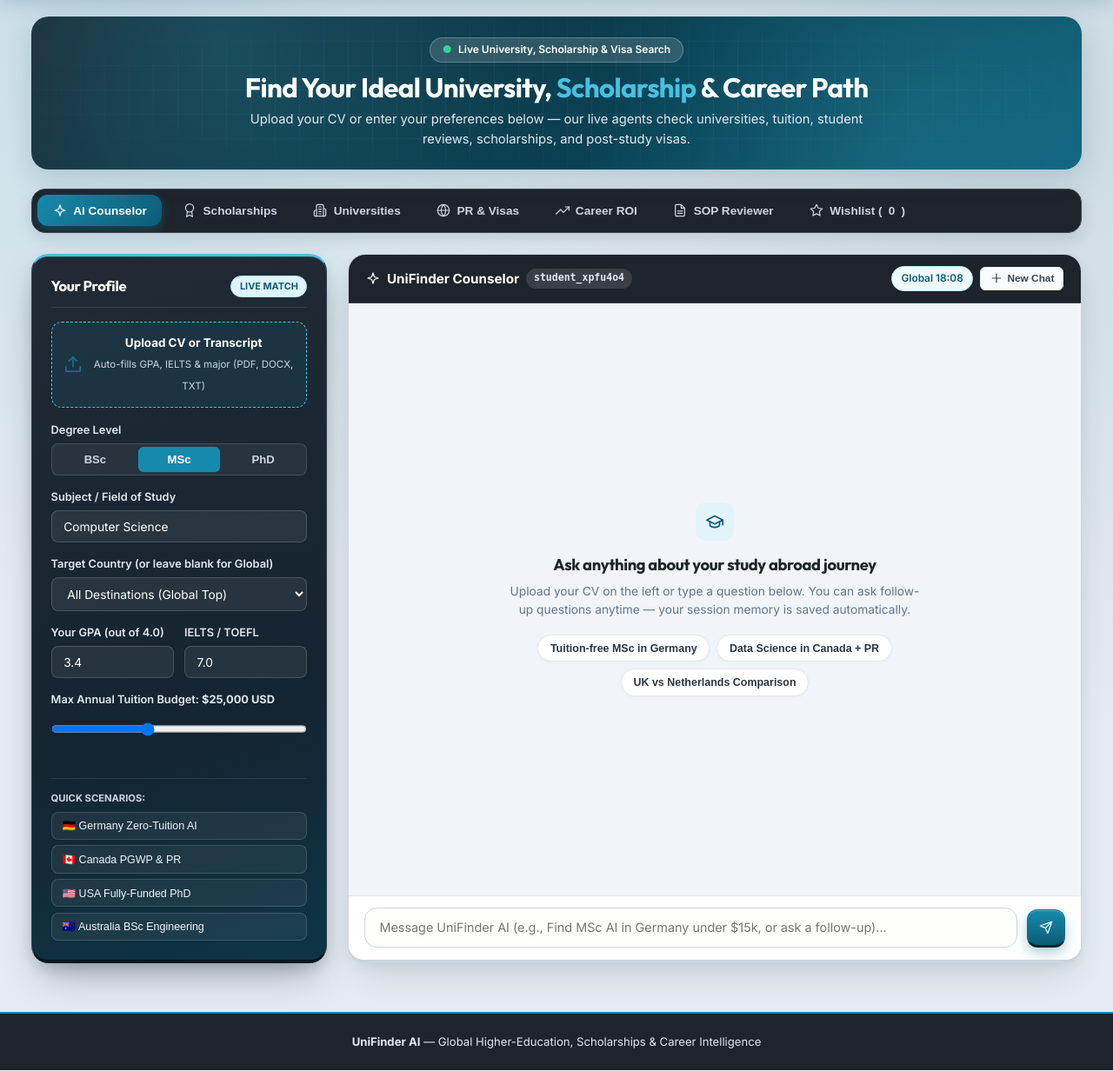
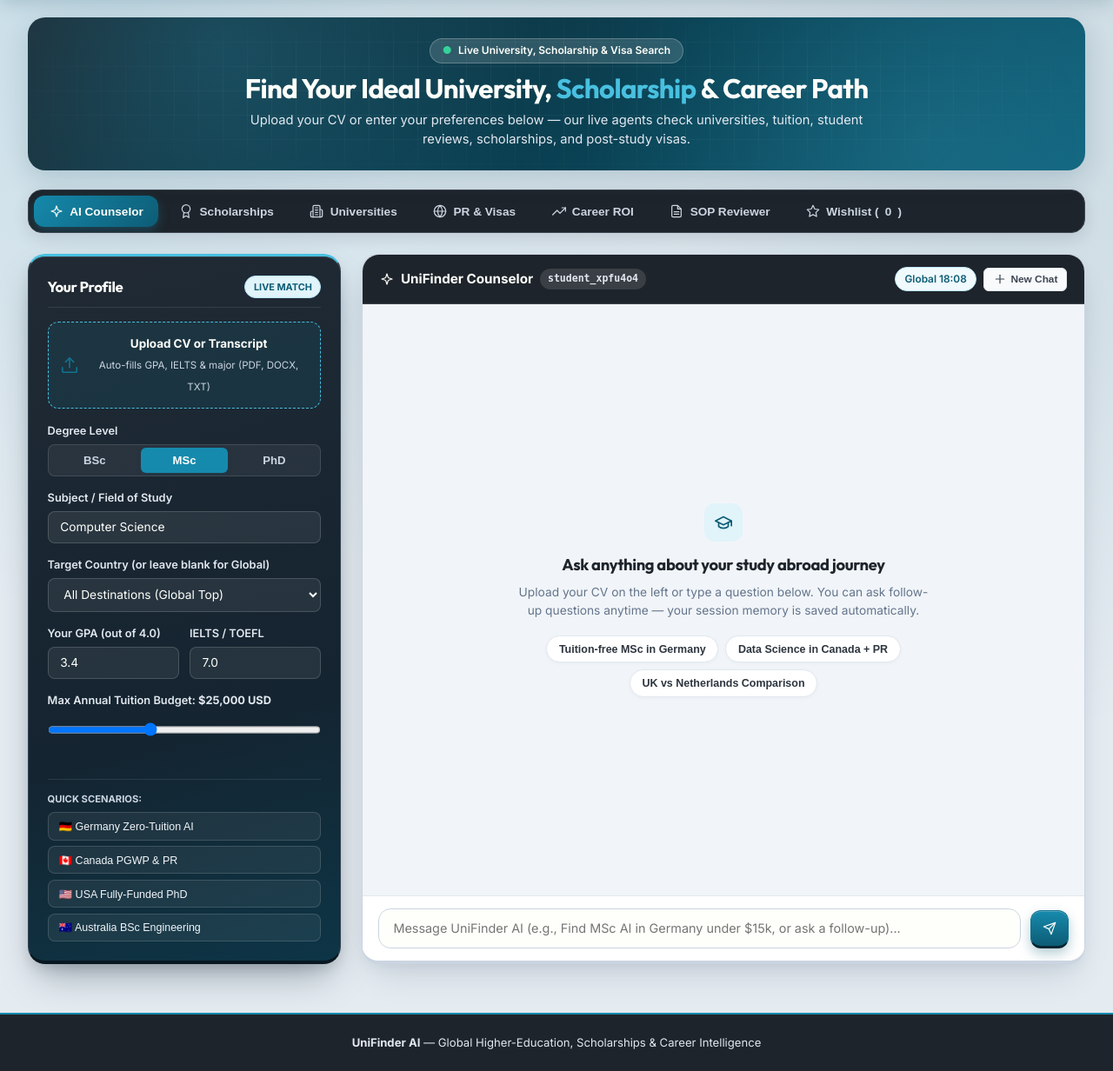
Before and after one commit to taosiff/unifinder-multi-agent, a FastAPI app: page / in a window 1280 px wide. Shown: the part 70-1302 px from the top of the page at 87% size. Run offline with FastAPI, Linux system fonts and the light colour scheme; data comes from the database, SQL or seed files in the repository; data that the repository does not hold is empty; parts of the project's set-up code (start-up, migrations or seed data) failed here and were passed over; some libraries are stand-ins or nearby versions.

Commit message:
Expand layout to full-width fluid container to remove empty side margins

```diff
--- a/static/style.css
+++ b/static/style.css
@@ -158,7 +158,8 @@ a:hover {
 }
 
 .nav-container {
-    max-width: 1520px;
+    width: 100%;
+    max-width: 100%;
     margin: 0 auto;
     display: flex;
     justify-content: space-between;
@@ -295,11 +296,11 @@ a:hover {
    Slide-out History Drawer
    ========================================================================== */
 .layout-container {
-    max-width: 1520px;
+    max-width: 100%;
     margin: 0 auto;
     width: 100%;
     position: relative;
-    padding: 0 1rem;
+    padding: 0;
 }
 
 .sidebar-backdrop {
@@ -476,8 +477,8 @@ a:hover {
    ========================================================================== */
 .app-wrapper {
     width: 100%;
-    padding: 1.2rem 1.25rem 3.5rem;
-    max-width: 1520px;
+    padding: 1.25rem 2rem 3.5rem;
+    max-width: 100%;
     margin: 0 auto;
 }
 
@@ -586,7 +587,7 @@ a:hover {
    ========================================================================== */
 .counselor-grid {
     display: grid;
-    grid-template-columns: 340px 1fr;
+    grid-template-columns: 360px 1fr;
     gap: 1.5rem;
     align-items: stretch;
 }
--- a/templates/index.html
+++ b/templates/index.html
@@ -177,7 +177,8 @@ a:hover {
 }
 
 .nav-container {
-    max-width: 1520px;
+    width: 100%;
+    max-width: 100%;
     margin: 0 auto;
     display: flex;
     justify-content: space-between;
@@ -314,11 +315,11 @@ a:hover {
    Slide-out History Drawer
    ========================================================================== */
 .layout-container {
-    max-width: 1520px;
+    max-width: 100%;
     margin: 0 auto;
     width: 100%;
     position: relative;
-    padding: 0 1rem;
+    padding: 0;
 }
 
 .sidebar-backdrop {
@@ -495,8 +496,8 @@ a:hover {
    ========================================================================== */
 .app-wrapper {
     width: 100%;
-    padding: 1.2rem 1.25rem 3.5rem;
-    max-width: 1520px;
+    padding: 1.25rem 2rem 3.5rem;
+    max-width: 100%;
     margin: 0 auto;
 }
 
@@ -605,7 +606,7 @@ a:hover {
    ========================================================================== */
 .counselor-grid {
     display: grid;
-    grid-template-columns: 340px 1fr;
+    grid-template-columns: 360px 1fr;
     gap: 1.5rem;
     align-items: stretch;
 }
```
